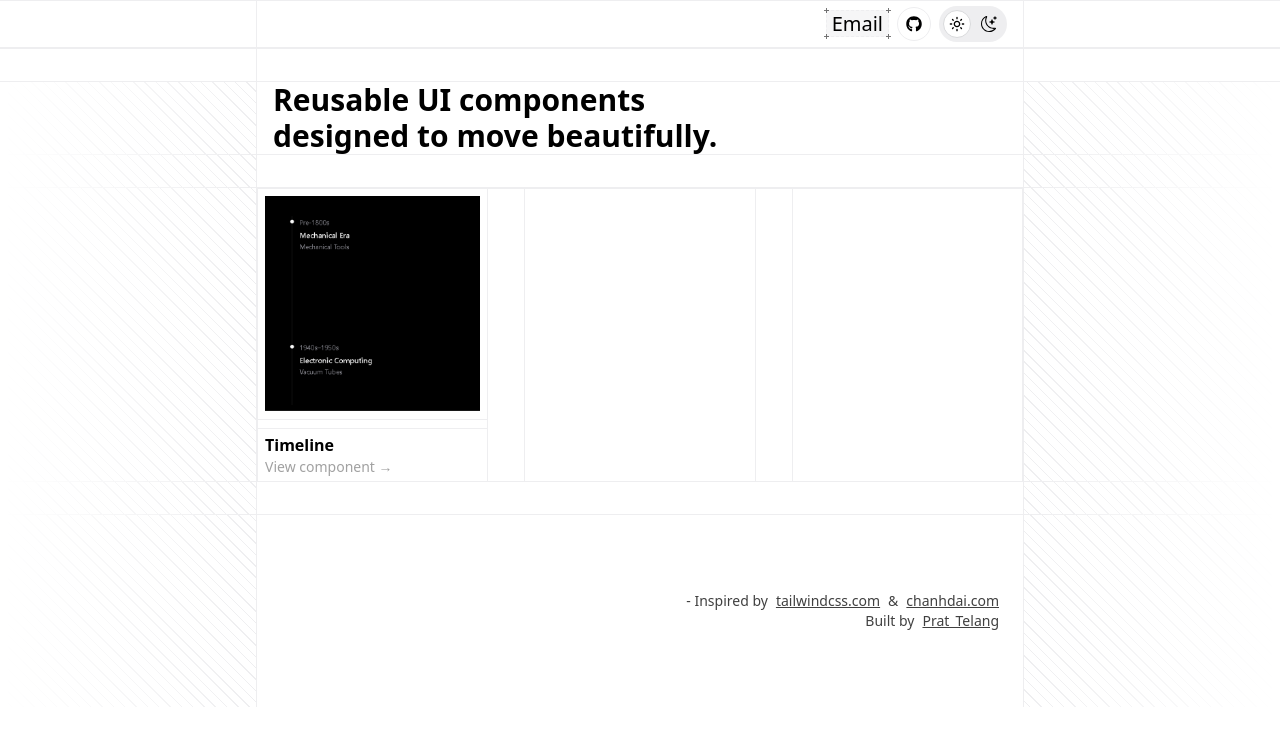
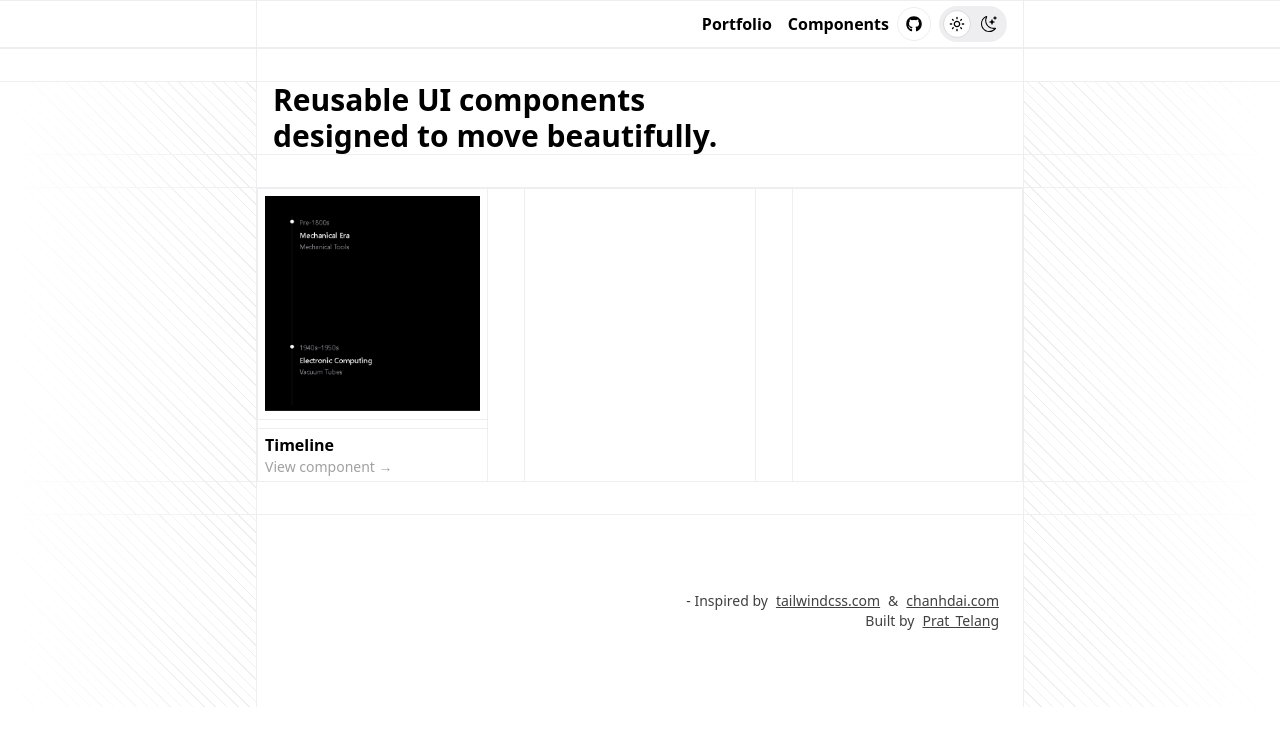
Before and after one commit to PrathamTelang/portfolio, a Next.js app: page /components in a window 1280 px wide. Shown: the top 746 px of the page. Built offline with nearby package versions, Linux system fonts and the light colour scheme.

Commit message:
Replace Email button with navigation links in Navbar
Removed the Email button from the Navbar and added navigation links to 'Portfolio' and 'Components' using Next.js Link. This improves navigation within the application.

```diff
--- a/src/app/features/portfolio/components/Navbar.tsx
+++ b/src/app/features/portfolio/components/Navbar.tsx
@@ -5,6 +5,7 @@
 import { FaGithub } from "react-icons/fa";
 import { MdOutlineLightMode } from "react-icons/md";
 import Button from "./Button";
+import Link from "next/link";
 
 export const Navbar = () => {
   const [darkMode, setDarkMode] = useState(false);
@@ -43,13 +44,13 @@
   return (
     <div className="flex w-screen justify-center h-12 fixed top-0 left-0 border-y border-border z-50 bg-background ">
       <div className="w-11/12 lg:w-3/5 border-x border-border flex items-center justify-end px-4 gap-2">
-      <div>
-            <Button
-              text="Email"
-              fontSize="20px"
-              variant="primary"
-              onClick={() => window.open("https://mail.google.com/mail/?view=cm&fs=1&to=prathamtelang007@gmail.com", "_blank")}
-            />
+      <div className="flex justify-center items-center gap-4 font-semibold">
+        <Link href="/" >
+              <div>Portfolio</div>
+            </Link>
+            <Link href="/components" >
+              <div>Components</div>
+            </Link>
           </div>
       <div className="cursor-pointer rounded-full border border-border p-2 flex items-center justify-center hover:bg-border "
         onClick={() => window.open("https://github.com/PrathamTelang/portfolio")}
```
